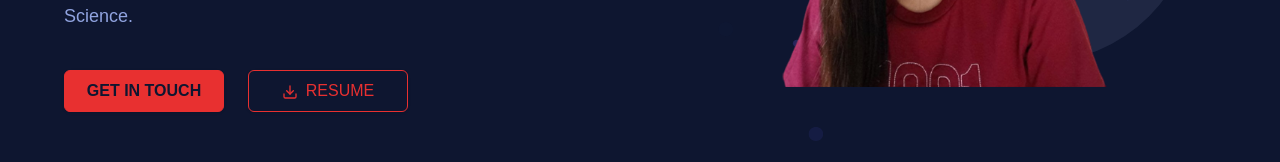
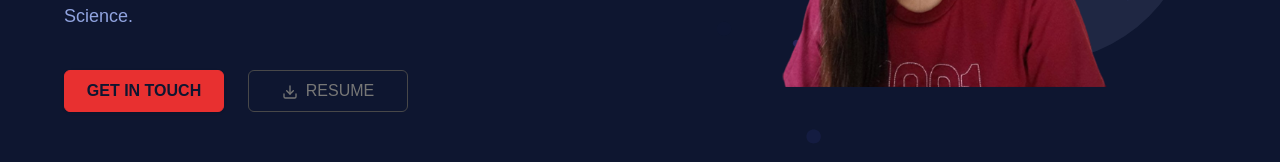
Before and after one commit to Aljhsrdnl/web_portfolio, a React (Create React App) app: page / in a window 1280 px wide. Shown: the part 482-644 px from the top of the page. Built offline with nearby package versions, Linux system fonts and the light colour scheme.

Commit message:
fixed margin

```diff
--- a/src/components/Home.jsx
+++ b/src/components/Home.jsx
@@ -45,13 +45,17 @@ const Home = () => {
             <button className="py-2 px-4 w-40 bg-secondary-500 rounded-md shadow text-primary-900 font-bold border border-secondary-500 mr-6 hover:border-secondary-600 hover:bg-secondary-600 transition-all ease mb-4">
               GET IN TOUCH
             </button>
-            <button className="py-2 px-4 w-40 bg-transparent border border-secondary-500 text-secondary-500 rounded-md shadow font-medium hover:bg-secondary-500 hover:text-primary-900 transition-all ease-in">
+            <button
+              // className="py-2 px-4 w-40 bg-transparent border border-secondary-500 text-secondary-500 rounded-md shadow font-medium hover:bg-secondary-500 hover:text-primary-900 transition-all ease-in"
+              className="text-gray-100 border w-40 border-gray-200 rounded-md py-2 px-4"
+              title="Not Available"
+            >
               <FiDownload className="inline mr-2" />
               RESUME
             </button>
           </div>
         </div>
-        <div className="absolute top-20 right-10 opacity-50 z-0">
+        <div className="absolute top-20 right-10 opacity-50 -z-20">
           <Lottie options={defaultOptions} height={600} width={600} />
         </div>
         <div
--- a/src/components/Projects.jsx
+++ b/src/components/Projects.jsx
@@ -13,7 +13,7 @@ AOS.init();
 const Projects = () => {
   return (
     <section id="portfolio" className="bg-alternate">
-      <div className="max-w-7xl mx-auto py-24  px-4 md:px-8 lg:px-16">
+      <div className="max-w-7xl mx-auto py-24 md:py-36 lg:py-52 px-4 md:px-8 lg:px-16">
         <h2
           className="text-4xl lg:text-5xl font-semibold text-primary-100 mb-16"
           data-aos="fade-up"
--- a/src/components/Skills.jsx
+++ b/src/components/Skills.jsx
@@ -7,7 +7,7 @@ import { Icon } from "@iconify/react";
 AOS.init();
 const Skills = () => {
   return (
-    <section className="h-max py-52 " id="skills">
+    <section className="h-max py-24 md:py-36 lg:py-52 " id="skills">
       <div className="max-w-7xl mx-auto px-4 md:px-8 lg:px-16">
         <div className="grid grid-cols-1 md:grid-cols-3 gap-14">
           <h2
--- a/src/components/project_card.jsx
+++ b/src/components/project_card.jsx
@@ -6,7 +6,7 @@ import { FiArrowRight } from "react-icons/fi";
 AOS.init();
 const project_card = ({ img, title, desc, link }) => {
   return (
-    <a href={link}>
+    <a href={link} target="_blank">
       <div
         className="card group cursor-pointer"
         data-aos="fade-up"
--- a/tailwind.config.js
+++ b/tailwind.config.js
@@ -32,6 +32,11 @@ module.exports = {
       'white': "#FFFFFF",
       'transparent': 'transparent',
       'alternate': "#101937",
+      'gray': {
+
+        100: "#777776",
+        200: "#484849"
+      }
     }
   },
   plugins: [],
```
